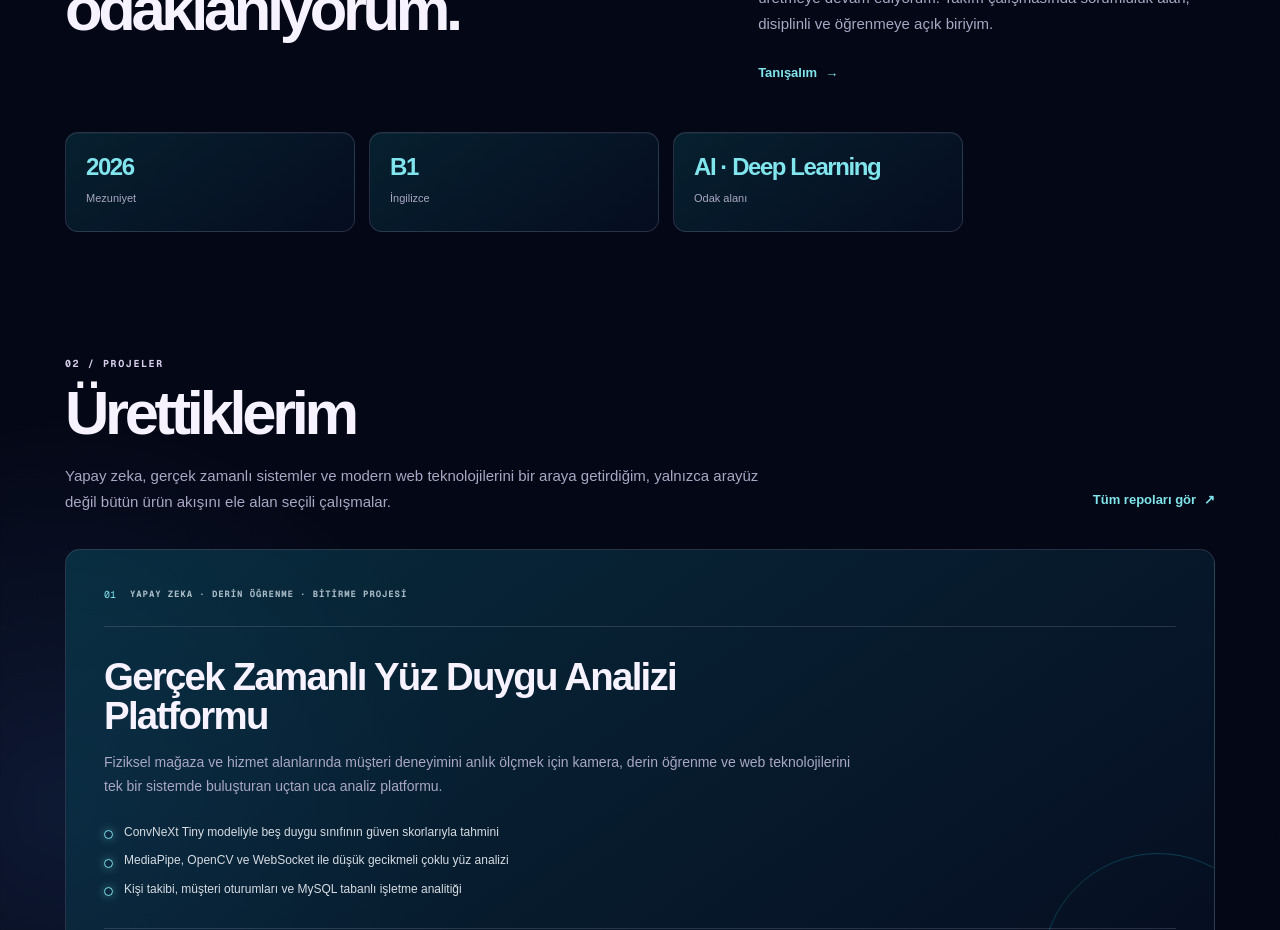
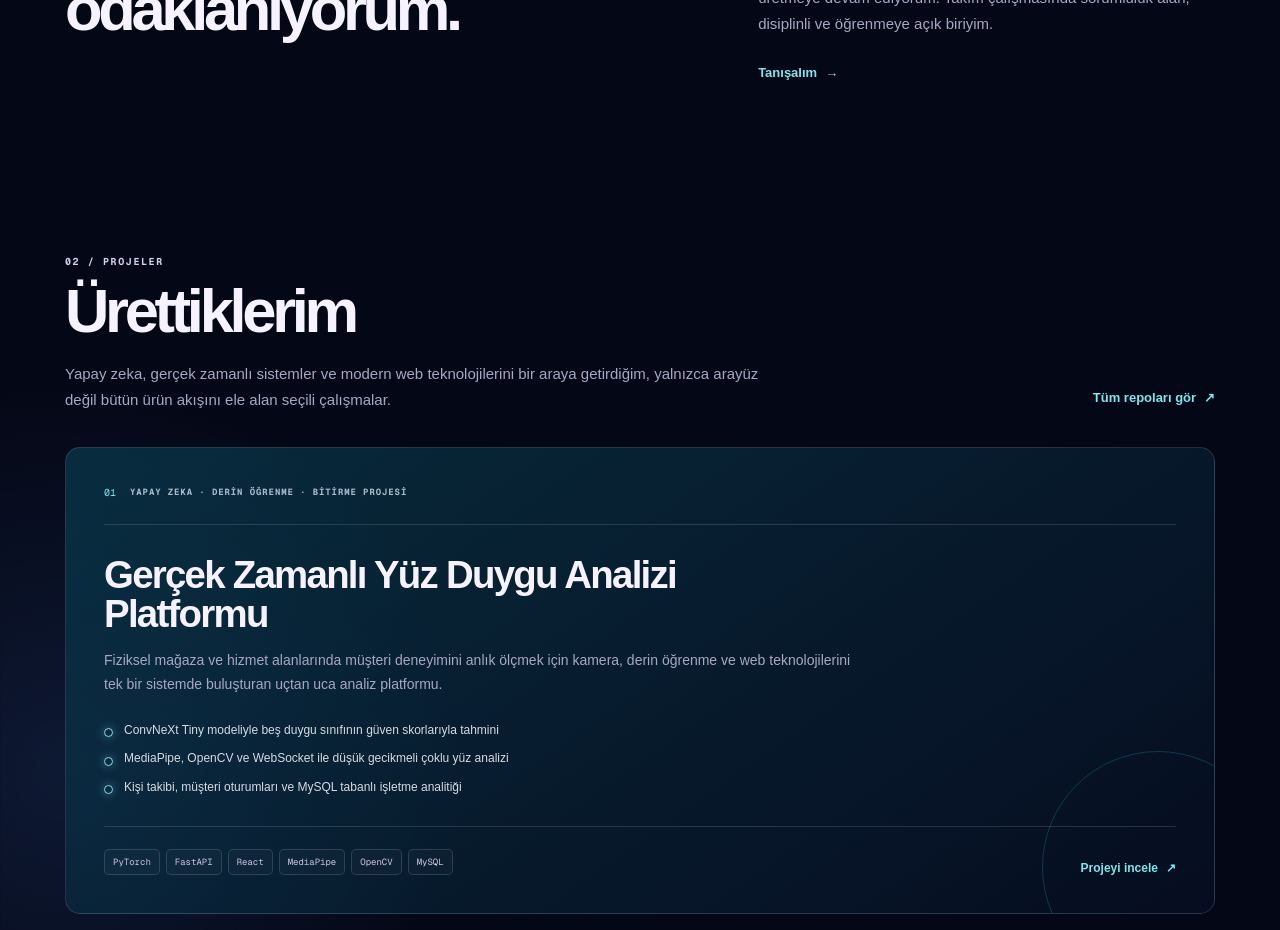
Before and after one commit to NihatAvsar/nihat_avsar_portfolio, a Next.js app: page / in a window 1280 px wide. Shown: the part 1060-1990 px from the top of the page. Built offline with nearby package versions, Linux system fonts and the light colour scheme.

Commit message:
Update page.tsx

```diff
--- a/app/page.tsx
+++ b/app/page.tsx
@@ -177,11 +177,6 @@ export default function Home() {
             <a className="text-link" href="#iletisim">Tanışalım <span aria-hidden="true">→</span></a>
           </div>
         </div>
-        <div className="stats-row" aria-label="Kısa bilgiler">
-          <div style={{ width: "290px" }}><strong>2026</strong><span>Mezuniyet</span></div>
-          <div style={{ width: "290px" }}><strong>B1</strong><span>İngilizce</span></div>
-          <div style={{ width: "290px" }}><strong>AI · Deep Learning</strong><span>Odak alanı</span></div>
-        </div>
       </section>
 
       <section className="section-shell project-section" id="projeler" aria-labelledby="projects-title">
```
